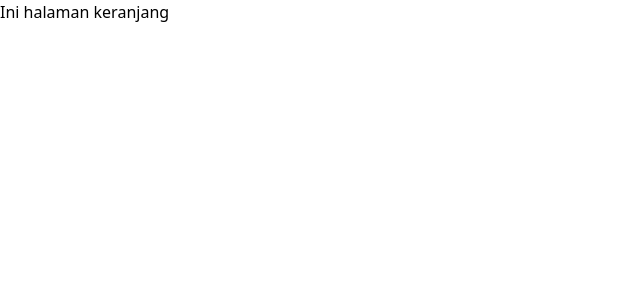
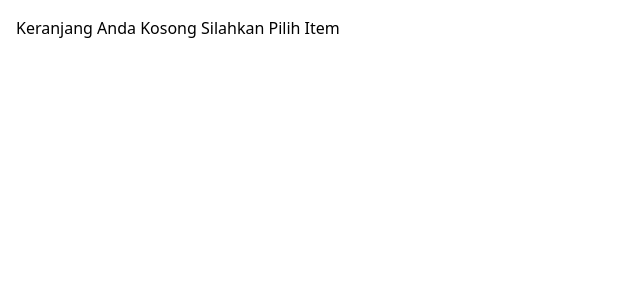
Before and after one commit to sauzanfaza/fake-ecommerce, a Next.js app: page /productDetail/cart in a window 1280 px wide. Shown: the top 300 px of the page, without its empty margins (0-640 px from the left). Built offline with nearby package versions, Linux system fonts and the light colour scheme.

Commit message:
membuat context API untuk mengelola data stok barang saat barang masuk ke keranjang user

```diff
--- a/src/app/layout.js
+++ b/src/app/layout.js
@@ -1,26 +1,13 @@
-import { Geist, Geist_Mono } from "next/font/google";
 import "./globals.css";
-
-const geistSans = Geist({
-  variable: "--font-geist-sans",
-  subsets: ["latin"],
-});
-
-const geistMono = Geist_Mono({
-  variable: "--font-geist-mono",
-  subsets: ["latin"],
-});
-
-export const metadata = {
-  title: "Create Next App",
-  description: "Generated by create next app",
-};
+import { CartProvider } from "@/context/CartContext";
 
 export default function RootLayout({ children }) {
   return (
     <html lang="en">
-      <body className={`${geistSans.variable} ${geistMono.variable}`}>
+      <body>
+        <CartProvider>
         {children}
+        </CartProvider>
       </body>
     </html>
   );
--- a/src/app/productDetail/[id]/page.js
+++ b/src/app/productDetail/[id]/page.js
@@ -1,12 +1,23 @@
 'use client';
 import products from "@/data/products";
+import { useCart } from "@/context/CartContext";
+import { useRouter } from "next/navigation";
 import { FaShoppingCart } from "react-icons/fa";
 
 export default function ProductDetail({params}) {
+    const router = useRouter();
+    const { addTocart, stockData } = useCart();
+
     const productId = parseInt(params.id);
     const product = products.find((pd) => pd.id === productId);
     if(!product) {
         return <div>Produk tidak ditemukan!!!</div>
+    }
+
+    const currentStock = stockData[product.id] ?? product.stok;
+    const handleClick = () => {
+        addTocart(product)
+        // router.push('/productDetail/cart');
     }
 
     return(
@@ -22,9 +33,11 @@ export default function ProductDetail({params}) {
             <h1 className="text-2xl font-bold mb-2">{product.name}</h1>
             <p className="text-xl font-semibold ">Rp {product.price.toLocaleString()}</p>
             <p className="mt-1 text-sm">{product.category}</p>
-            <p className="mt-1 text-sm">stok : {product.stok}</p>
+            <p className="mt-1 text-sm">stok : {currentStock}</p>
             <div className="py-5 mt-4">
             <button
+            onClick={handleClick}
+            disabled={currentStock <= 0}
             className="bg-green-600 hover:bg-green-800 rounded-md flex py-2 px-8 items-center justify-center cursor-pointer">
                 <FaShoppingCart className="text-white text-xl"/>
             </button>
--- a/src/app/productDetail/cart/page.js
+++ b/src/app/productDetail/cart/page.js
@@ -1,5 +1,21 @@
+'use client'
+import { useCart } from "@/context/CartContext"
+
 export default function Cart() {
-    return (
-        <h1>Ini halaman keranjang</h1>
+    const {cart} = useCart()
+
+    if(cart.length === 0) return <p className="p-4">Keranjang Anda Kosong <span>Silahkan Pilih Item</span></p>
+
+    return(
+        <div className="p-8">
+            <h2 className="text-xl font-bold mb-4">Keranjang Belanja Anda</h2>
+            <ul>
+                {cart.map((item, index) => (
+                    <li key={index} className="mb-2">
+                        {item.name} - Rp {item.price.toLocaleString()}
+                    </li>
+                ))}
+            </ul>
+        </div>
     )
 }
--- a/src/components/ProductCard.js
+++ b/src/components/ProductCard.js
@@ -2,13 +2,16 @@
 import products from "@/data/products";
 import { useRouter } from "next/navigation";
 import { useState } from "react";
+import { useCart } from "@/context/CartContext";
 
 export default function ProductCard() {
     const router = useRouter();
-    const [isLoading, setIsLoading] = useState(false);
+    const [loadingId, setLoadingId] = useState(null);
+    const {stockData} = useCart();
+
 
     const handleClick = (id) => {
-        setIsLoading(true);
+        setLoadingId(id);
         router.push(`/productDetail/${id}`);
     }
     return(
@@ -19,7 +22,7 @@ export default function ProductCard() {
                     onClick={() => handleClick(product.id)}
                     key={product.id}
                     className={`bg-white p-4 rounded-md border shadow aspect-square hover:scale-105 transition-transform duration-300 ${
-                        isLoading ? 'opacity-50 pointer-events-none' : ''
+                        loadingId === product.id ?  'opacity-50 pointer-events-none' : ''
                     }`}>
                         <div className="w-full h-full bg-white rounded-md overflow-hidden flex items-center justify-center mb-2">
                         <img src={product.image} alt={product.category}
@@ -29,7 +32,7 @@ export default function ProductCard() {
                         <div>
                         <h1>{product.name}</h1>
                         <p>Rp {product.price.toLocaleString()}</p>
-                        <p>Stok : {product.stok}</p>
+                        <p>Stok : {stockData[product.id] ?? product.stok}</p>
                         </div>
 
                 </div>
--- /dev/null
+++ b/src/context/CartContext.js
@@ -0,0 +1,31 @@
+'use client'
+import { createContext, useContext, useState } from "react";
+
+const CartContext = createContext();
+export const CartProvider = ({children}) => {
+    const [cart, setCart] = useState([]);
+    const [stockData, setStockData] = useState({});
+
+    const addTocart = (product) => {
+        const currentStock = stockData[product.id] ?? product.stok
+
+        if(currentStock <= 0) return
+
+        //kurangi stok
+        setStockData(prev => ({
+            ...prev,
+            [product.id]: currentStock - 1
+        }))
+
+        //tambah ke cart
+        setCart(prev => [...prev, product])
+    }
+
+    return(
+        <CartContext.Provider value={{cart, stockData, addTocart}}>
+            {children}
+        </CartContext.Provider>
+    )
+}
+
+export const useCart = () => useContext(CartContext)
```
